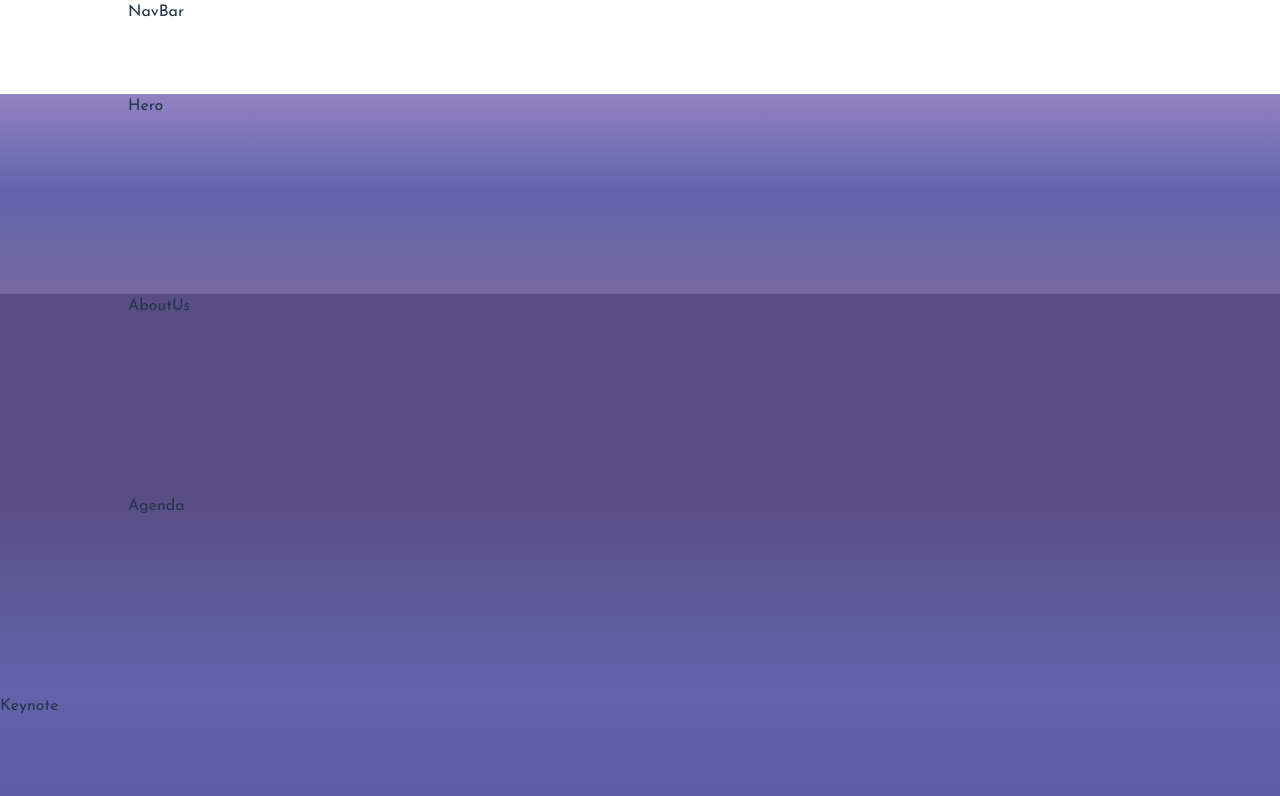
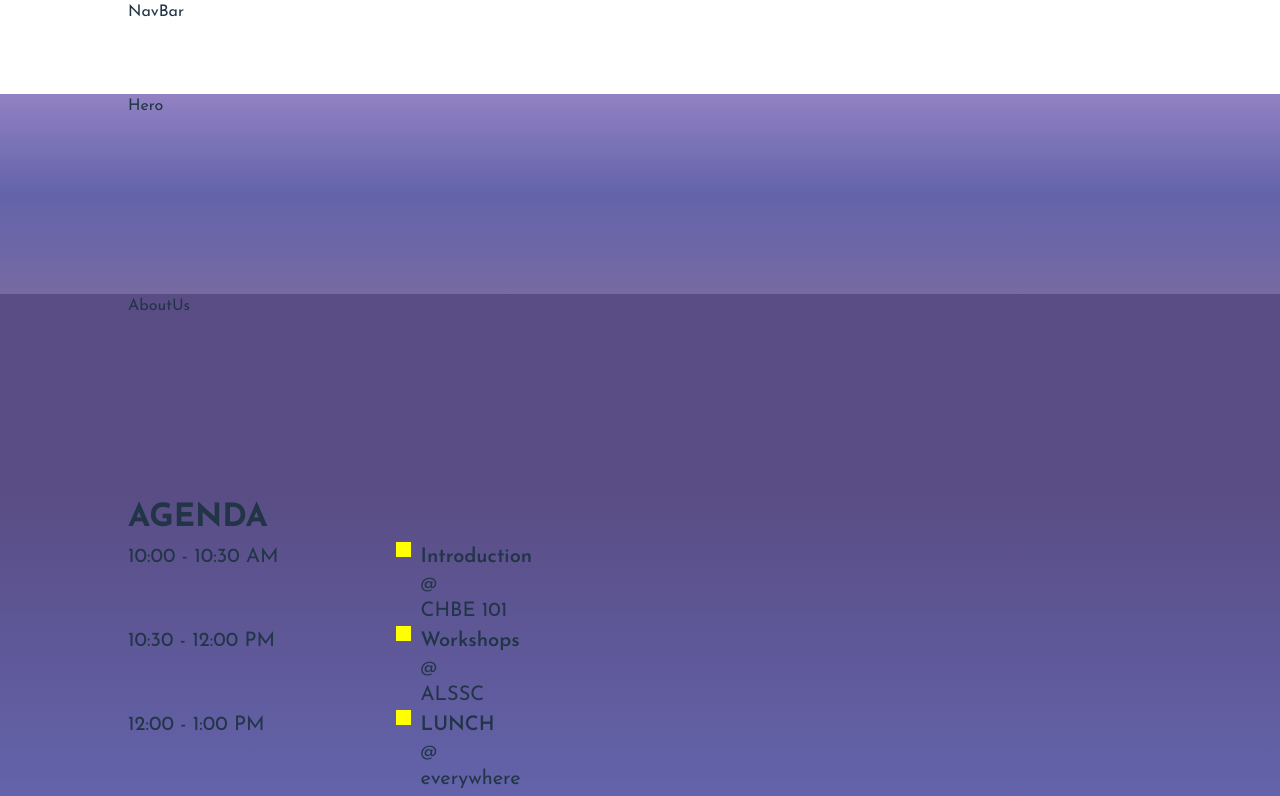
Before and after one commit to cassiemojar/gis-conference-website-2026, a React (Vite) app: page / in a window 1280 px wide. Shown: the top 796 px of the page. Built offline with nearby package versions, Linux system fonts and the light colour scheme.

Commit message:
start agenda

```diff
--- /dev/null
+++ b/src/data/timelineData.js
@@ -0,0 +1,17 @@
+export const timelineData = [
+  {
+    time: "10:00 - 10:30 AM",
+    name: "Introduction",
+    location: "CHBE 101",
+  },
+  {
+    time: "10:30 - 12:00 PM",
+    name: "Workshops",
+    location: "ALSSC",
+  },
+  {
+    time: "12:00 - 1:00 PM",
+    name: "LUNCH",
+    location: "everywhere",
+  },
+];
--- a/src/sections/Agenda.jsx
+++ b/src/sections/Agenda.jsx
@@ -1,4 +1,46 @@
-function Agenda() {
-  return <div>Agenda</div>;
+import "../styles/Agenda.css";
+import { timelineData } from "../data/timelineData";
+
+const AgendaItem = ({ time, name, location }) => {
+  return (
+    <div className='agenda-item'>
+      <div className='event-time'>
+        <p className='p1'>{time}</p>
+      </div>
+      <div className='separator'>
+        {/* vertical line: lhs */}
+        <div className='lhs'>
+          <div className='point'></div>
+        </div>
+        <div className='rhs'></div>
+      </div>
+      <div className='name-loc'>
+        <div className='event-name-container'>
+          <p className='p1 event-name'>{name}</p>
+        </div>
+        <div className='at'>@</div>
+        <div className='loc'>
+          <p className='p1'>{location}</p>
+        </div>
+      </div>
+    </div>
+  );
+};
+
+export default function Agenda() {
+  return (
+    <div className='agenda'>
+      <div className='agenda-section'>
+        <h2>AGENDA</h2>
+        {timelineData.map((data, index) => (
+          <AgendaItem
+            key={`timeline_${index}`}
+            time={data.time}
+            name={data.name}
+            location={data.location}
+          />
+        ))}
+      </div>
+    </div>
+  );
 }
-export default Agenda;
--- /dev/null
+++ b/src/styles/Agenda.css
@@ -0,0 +1,22 @@
+.event-name {
+  font-weight: 600;
+}
+
+.agenda-item {
+  display: grid;
+  grid-template-columns: 1fr 0.2fr 3fr;
+}
+
+.lhs {
+  position: relative;
+  background: #ffffff;
+}
+
+.point {
+  position: absolute;
+  top: 0;
+  left: 50%;
+  width: 15px;
+  height: 15px;
+  background: yellow;
+}
```
